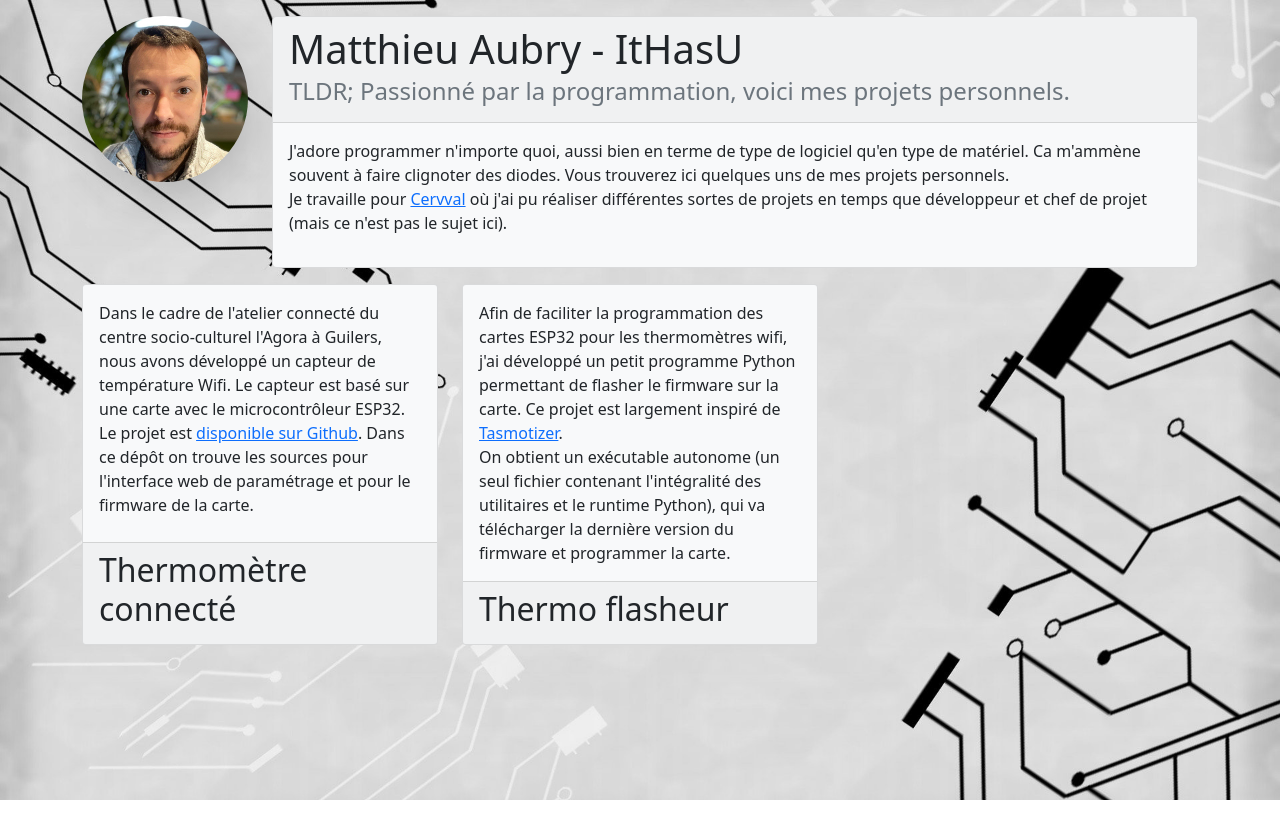
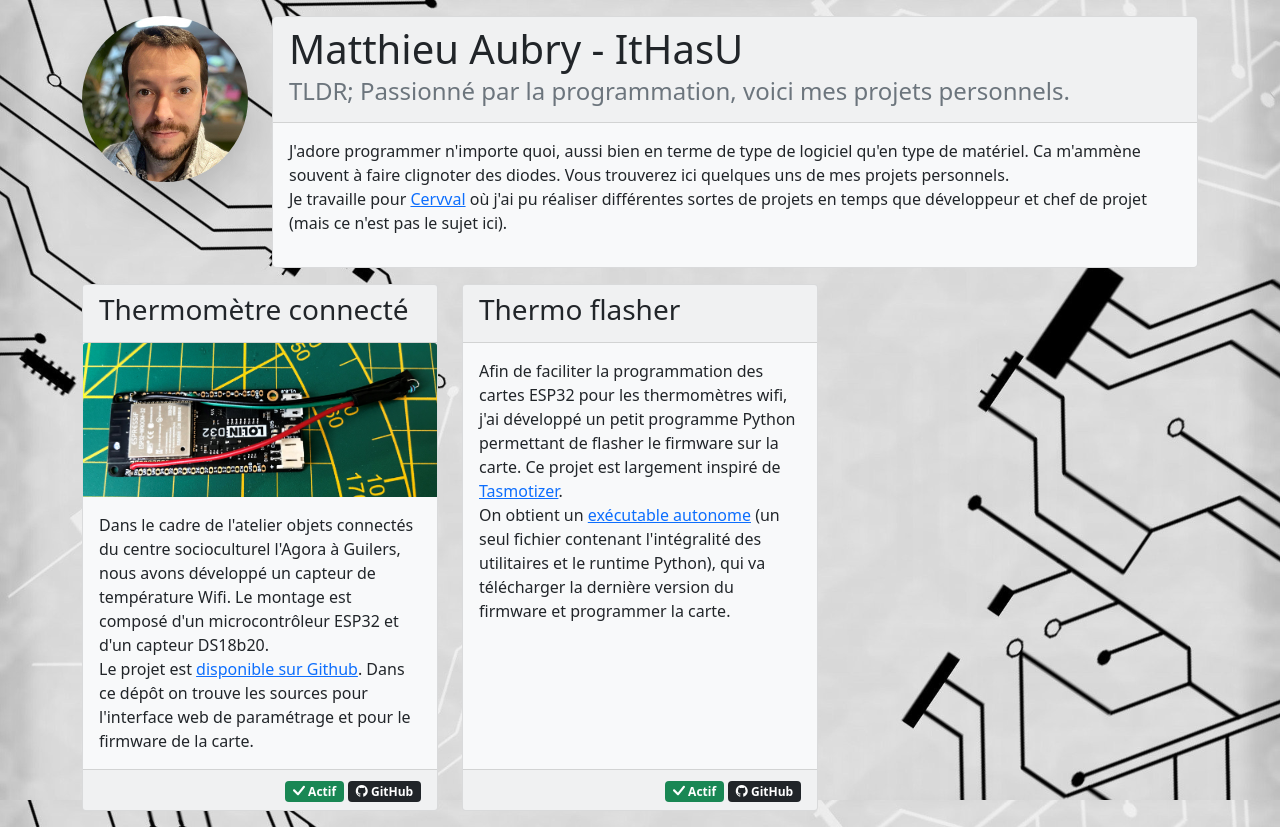
Before and after one commit to ItHasU/ithasu.github.io, a plain HTML site: page index.html in a window 1280 px wide. Before the commit the page ends 800 px from the top, so only its background shows below. Drawn offline with nearby package versions, Linux system fonts and the light colour scheme.

Commit message:
Layout + 2 projects.

```diff
--- a/index.html
+++ b/index.html
@@ -14,6 +14,7 @@
   <!-- CSS only -->
   <link href="https://cdn.jsdelivr.net/npm/bootstrap@5.1.0/dist/css/bootstrap.min.css" rel="stylesheet"
     integrity="sha384-KyZXEAg3QhqLMpG8r+8fhAXLRk2vvoC2f3B09zVXn8CA5QIVfZOJ3BCsw2P0p/We" crossorigin="anonymous">
+  <link rel="stylesheet" href="https://cdn.jsdelivr.net/npm/bootstrap-icons@1.5.0/font/bootstrap-icons.css">
 
   <!-- Favicons -->
   <meta name="theme-color" content="#7952b3">
@@ -31,6 +32,7 @@
 
 <body>
   <main>
+    <!-- Biography -->
     <div class="container">
       <div class="row mt-3 mb-3">
         <div class="col-md-2">
@@ -47,7 +49,7 @@
               <p>J'adore programmer n'importe quoi, aussi bien en terme de type de logiciel qu'en
                 type de matériel. Ca m'ammène souvent à faire clignoter des diodes. Vous trouverez ici quelques uns de
                 mes projets personnels.<br>Je travaille pour <a href="https://www.cervval.com/"
-                  target="blank">Cervval</a>
+                  target="_blank">Cervval</a>
                 où j'ai pu réaliser différentes sortes de projets en temps que développeur et chef
                 de projet (mais ce n'est pas le sujet ici).</p>
             </div>
@@ -56,73 +58,73 @@
       </div>
     </div>
 
+    <!-- Projects -->
     <div class="container">
       <div class="row row-cols-1 row-cols-md-3 g-4 mb-3">
+        <!-- Thermomètre connecté -->
         <div class="col">
           <div class="card h-100 bg-light">
-            <!-- <img src="img/photo.jpg" class="card-img-top"> -->
+            <div class="card-header">
+              <h3 class="card-title">Thermomètre connecté</h3>
+            </div>
+
+            <img src="img/wireless-thermometer.jpg" class="card-img-top">
+
             <div class="card-body">
-              Dans le cadre de l'atelier connecté du centre socio-culturel l'Agora à Guilers, nous avons développé un
-              capteur de température Wifi. Le capteur est basé sur une carte avec le microcontrôleur ESP32.<br>
+              Dans le cadre de l'atelier objets connectés du centre socioculturel l'Agora à Guilers, nous avons
+              développé un capteur de température Wifi.
+              Le montage est composé d'un microcontrôleur ESP32 et d'un capteur DS18b20.<br>
 
-              Le projet est <a href="https://github.com/ItHasU/WirelessThermometer">disponible sur Github</a>. Dans ce
+              Le projet est <a href="https://github.com/ItHasU/WirelessThermometer" target="_blank">disponible sur
+                Github</a>. Dans ce
               dépôt on trouve les sources pour l'interface web de paramétrage et pour le firmware de la carte.
             </div>
-            <div class="card-footer">
-              <h2 class="card-title">Thermomètre connecté</h2>
+
+            <div class="card-footer text-end">
+              <!-- Badge : status -->
+              <div class="badge bg-success">
+                <i class="bi bi-check-lg"></i> Actif
+              </div>
+
+              <!-- Badge : GitHub repository -->
+              <a href="https://github.com/ItHasU/WirelessThermometer" target="_blank">
+                <div class="badge bg-dark">
+                  <i class="bi bi-github"></i> GitHub
+                </div>
+              </a>
             </div>
           </div>
         </div>
 
         <div class="col">
           <div class="card h-100 bg-light">
+            <div class="card-header">
+              <h3 class="card-title">Thermo flasher</h3>
+            </div>
+
             <div class="card-body">
               Afin de faciliter la programmation des cartes ESP32 pour les thermomètres wifi, j'ai développé un petit
               programme Python permettant de flasher le firmware sur la carte. Ce projet est largement inspiré de <a
-                href="https://github.com/tasmota/tasmotizer" target="blank">Tasmotizer</a>.<br>
-              On obtient un exécutable autonome (un seul fichier contenant l'intégralité des utilitaires et le runtime
-              Python), qui va télécharger la dernière version du firmware et programmer la carte.
+                href="https://github.com/tasmota/tasmotizer" target="_blank">Tasmotizer</a>.<br>
+              On obtient un <a href="https://github.com/ItHasU/ThermoFlasher/releases" target="_blank">exécutable
+                autonome</a> (un seul fichier contenant l'intégralité des utilitaires et le runtime Python), qui va
+              télécharger la dernière version du firmware et programmer la carte.
             </div>
-            <div class="card-footer">
-              <h2 class="card-title">Thermo flasheur</h2>
+            <div class="card-footer text-end">
+              <!-- Badge : status -->
+              <div class="badge bg-success">
+                <i class="bi bi-check-lg"></i> Actif
+              </div>
+
+              <!-- Badge : GitHub repository -->
+              <a href="https://github.com/ItHasU/ThermoFlasher" target="_blank">
+                <div class="badge bg-dark">
+                  <i class="bi bi-github"></i> GitHub
+                </div>
+              </a>
             </div>
           </div>
         </div>
-
-        <!--
-          <div class="col">
-            <div class="card h-100 bg-info">
-              <img src="img/background.jpg" class="card-img-top">
-              <div class="card-body">
-              </div>
-              <div class="card-footer">
-                <h2 class="card-title">Thermomètre connecté</h2>
-              </div>
-            </div>
-          </div>
-
-          <div class="col">
-            <div class="card h-100 bg-info">
-              <img src="img/photo.jpg" class="card-img-top">
-              <div class="card-body">
-              </div>
-              <div class="card-footer">
-                <h2 class="card-title">Thermomètre connecté</h2>
-              </div>
-            </div>
-          </div>
-
-          <div class="col">
-            <div class="card h-100 bg-info">
-              <img src="img/photo.jpg" class="card-img-top">
-              <div class="card-body">
-              </div>
-              <div class="card-footer">
-                <h2 class="card-title">Thermomètre connecté</h2>
-              </div>
-            </div>
-          </div>
-          -->
 
       </div>
     </div>
```
Also changed, not shown: img/wireless-thermometer.jpg (added).
